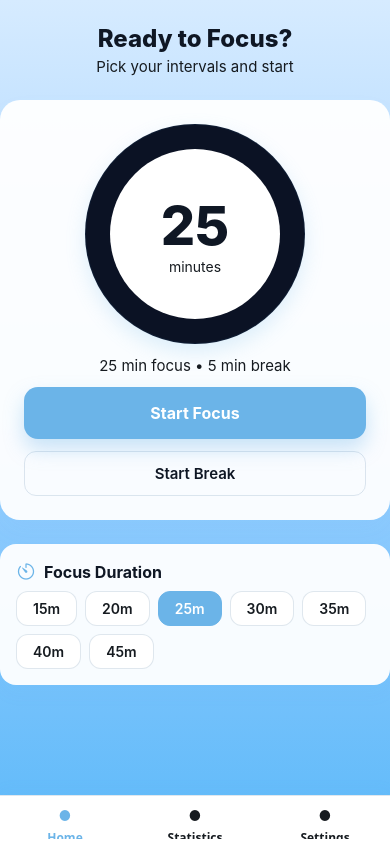
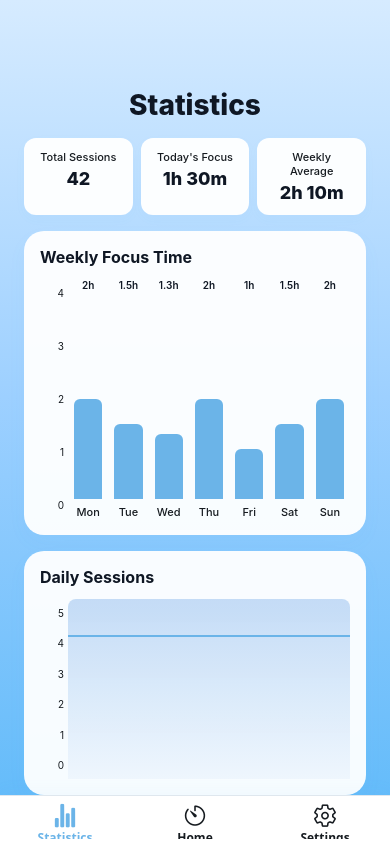
Before and after one commit to daniellejusayan/Pomodoom, a React Native app: screen /AppTabs in a window 390 px wide. Built offline with nearby package versions, Linux system fonts and the light colour scheme.

Commit message:
edited navigation

```diff
--- a/src/navigation/BottomTabs.tsx
+++ b/src/navigation/BottomTabs.tsx
@@ -2,6 +2,7 @@ import { createBottomTabNavigator } from '@react-navigation/bottom-tabs';
 import { createNativeStackNavigator } from '@react-navigation/native-stack';
 import React from 'react';
 import { Text } from 'react-native';
+import { Ionicons } from '@expo/vector-icons'; // For tab icons
 
 import SessionCompleteScreen from '../features/session/screens/SessionCompleteScreen';
 import StatisticsScreen from '../features/statistics/screens/StatisticsScreen';
@@ -49,23 +50,38 @@ export default function BottomTabs() {
 				},
 				headerStyle: { backgroundColor: colors.background },
 				tabBarLabelStyle: { fontWeight: '600', fontSize: 12 },
-				tabBarIcon: ({ color }) => <Text style={{ color }}>●</Text>,
 			}}
 		>
 			<Tab.Screen
+				name={ROUTES.TABS.STATISTICS}
+				component={StatisticsScreen}
+				options={{ title: 'Statistics',
+					tabBarIcon: ({focused, color, size}) => (
+						<Ionicons name={focused ? 'stats-chart' : 'stats-chart-outline'}
+						size={size} color={color} />
+					)
+				}
+				}
+			/>
+			<Tab.Screen
 				name={ROUTES.TABS.TIMER}
 				component={TimerStackNavigator}
-				options={{ title: 'Home' }}
-			/>
-			<Tab.Screen
-				name={ROUTES.TABS.STATISTICS}
-				component={StatisticsScreen}
-				options={{ title: 'Statistics' }}
+				options={{ title: 'Home',
+					tabBarIcon: ({focused, color, size}) => (
+						<Ionicons name={focused ? 'timer' : 'timer-outline'}
+						size={size} color={color} />
+					)
+				 }}
 			/>
 			<Tab.Screen
 				name={ROUTES.TABS.SETTINGS}
 				component={SettingsScreen}
-				options={{ title: 'Settings' }}
+				options={{ title: 'Settings',
+					tabBarIcon: ({focused, color, size}) => (
+						<Ionicons name={focused ? 'settings' : 'settings-outline'}
+						size={size} color={color} />
+					)
+				 }}
 			/>
 		</Tab.Navigator>
 	);
```
